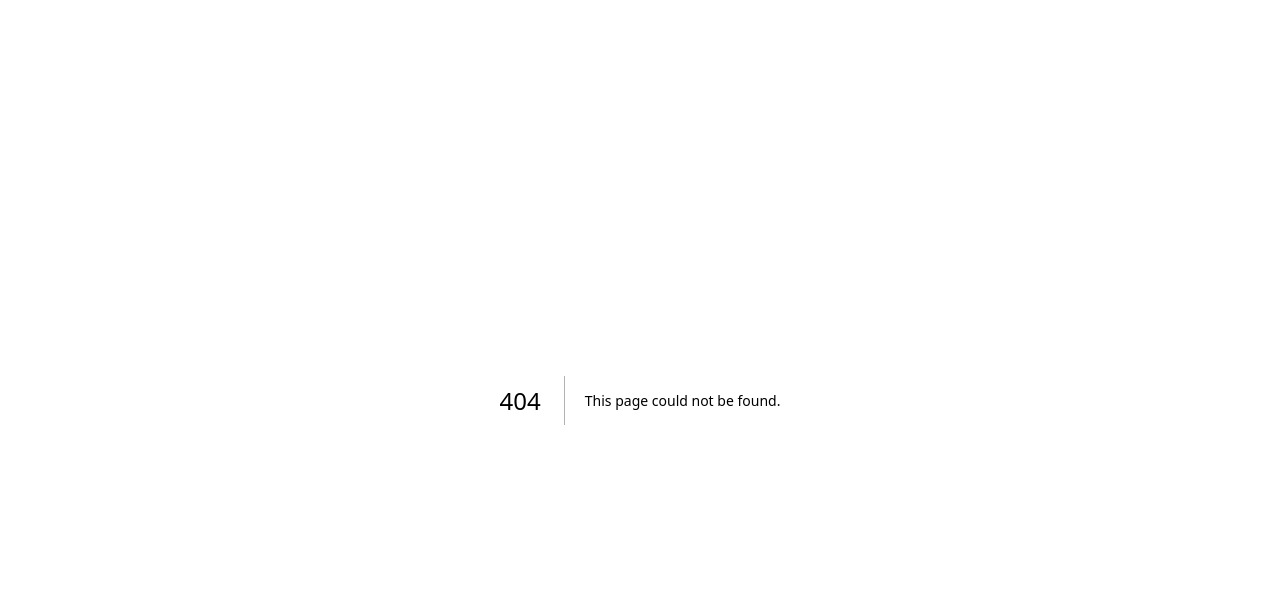
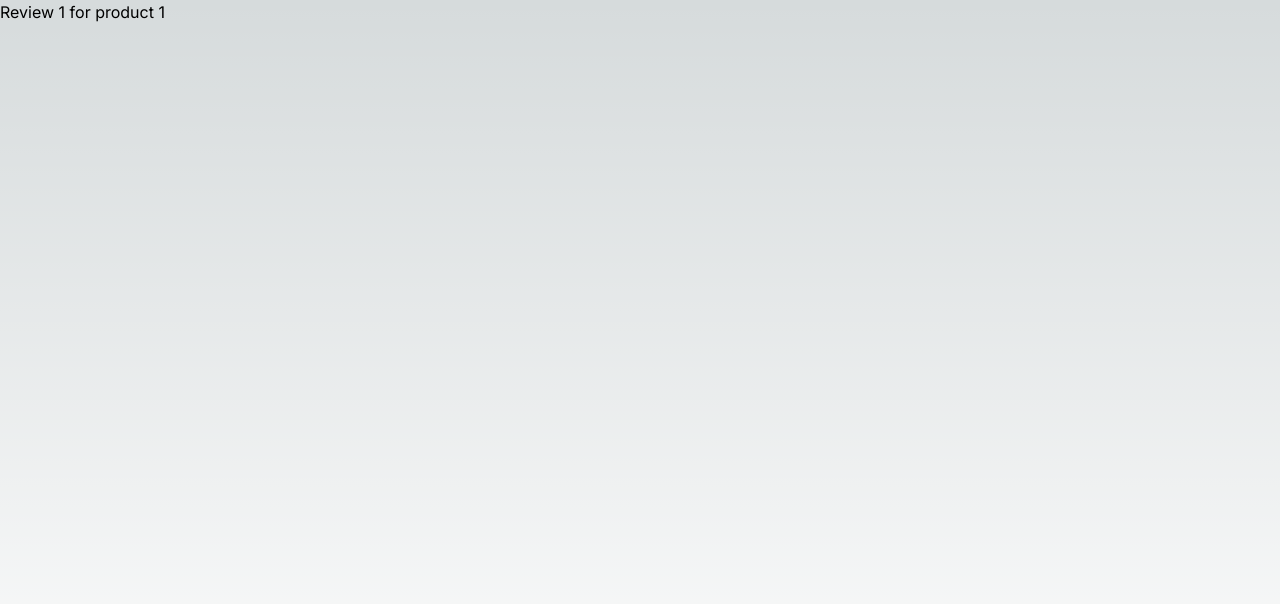
Before and after one commit to lsj2015-hub/nextjs14-tutorial, a Next.js app: page /products/1/reviews/1 in a window 1280 px wide. Before the commit this address had no page. Shown: the top 604 px of the page. Built offline with nearby package versions, Linux system fonts and the light colour scheme.

Commit message:
/Nested Dynamic Routes

```diff
--- /dev/null
+++ b/src/app/products/[productId]/reviews/[reviewId]/page.tsx
@@ -0,0 +1,16 @@
+const ReviewDetail = ({
+  params,
+}: {
+  params: {
+    productId: string;
+    reviewId: string;
+  };
+}) => {
+  return (
+    <h1>
+      Review {params.reviewId} for product {params.productId}
+    </h1>
+  );
+};
+
+export default ReviewDetail;
```
